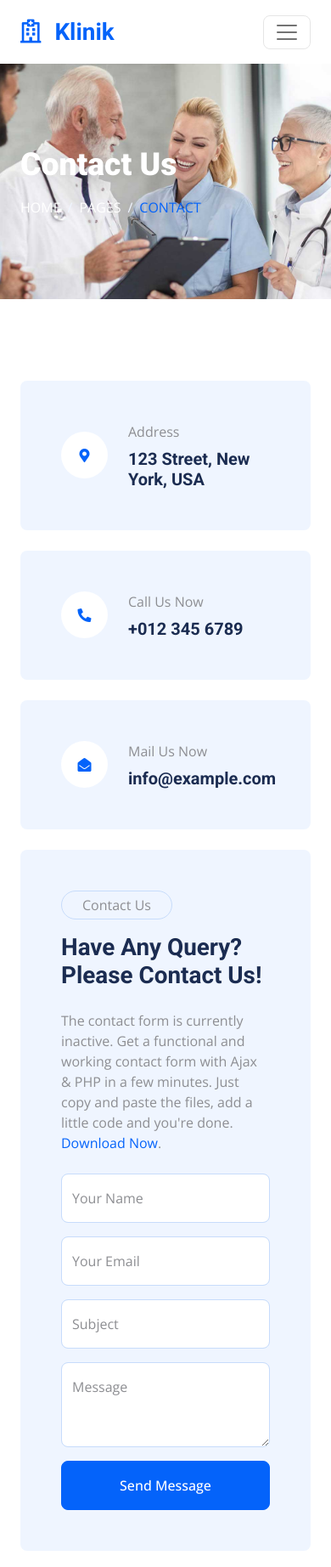
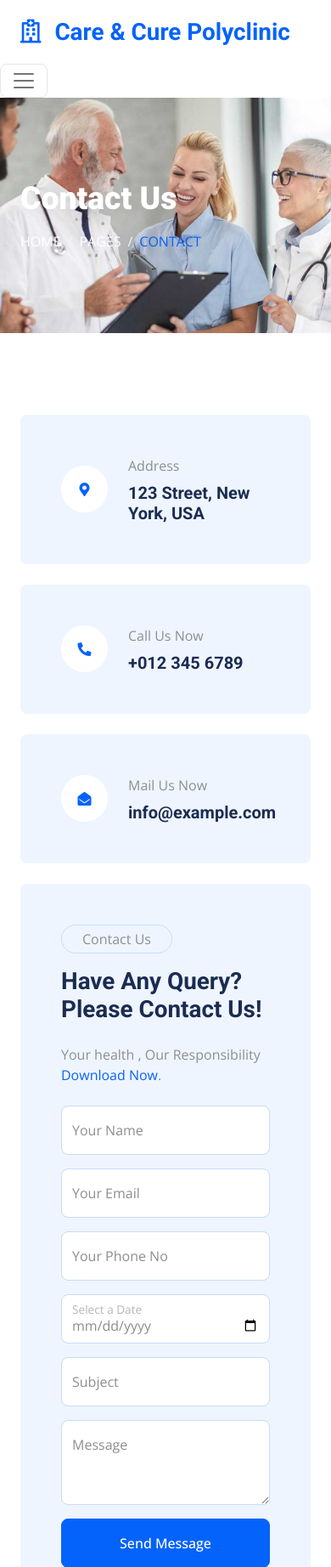
Before and after one commit to parijatSaha97/clinic-website, a PHP site: page /contact.php in a window 390 px wide. Shown: the top 1844 px of the page at 85% size. Run offline with PHP 8.4, Linux system fonts and the light colour scheme; some libraries are stand-ins or nearby versions.

Commit message:
contact page update and validation

```diff
--- a/contact.php
+++ b/contact.php
@@ -1,9 +1,69 @@
+<?php
+include_once('connection.php');
+?>
+<?php
+// check post call
+if ($_SERVER['REQUEST_METHOD'] === 'POST') {
+    // check 'sb_btn' value is 1 or not
+    if(isset( $_POST['sb_btn'] )){
+        $customer_name = $_POST['username'] ;
+        $customer_email = $_POST['useremail'];
+        $customer_phone_no = $_POST['userphone'] ;
+        $date = $_POST['date'];
+        $customer_subject = $_POST['subject'];
+        $customer_massage = $_POST['massage'];
+        $form_valid = true; // variable to track form validation
+        // Check if email is valid and not empty
+        if (!filter_var($customer_email, FILTER_VALIDATE_EMAIL) || empty($customer_email)) {
+            echo "<script> alert ('Invalid or empty email address'); window.location.href = 'contact.php';  </script>";
+            $form_valid = false;
+            return;
+            // Handle the error or redirect back to the form
+        }
+
+        // Check if phone number is valid and not empty
+        if (!preg_match("/^[0-9]{10}$/", $customer_phone_no) || empty($customer_phone_no)) {
+            echo "<script> alert ('Invalid or empty phone number'); window.location.href = 'contact.php';  </script>";
+            $form_valid = false;
+            return;
+            // Handle the error or redirect back to the form
+        }
+
+        // Check if date is empty
+        if (empty($date)) {
+            echo "<script> alert ('Date is required'); window.location.href = 'contact.php';  </script>";
+            // Handle the error or redirect back to the form
+        }
+
+        // Check if subject is empty
+        if (empty($customer_subject)) {
+            echo "<script> alert ('Subject is required'); window.location.href = 'contact.php';  </script>";
+            // Handle the error or redirect back to the form
+        }
+
+        // $cus_insert_query = mysqli_query($conn ,"INSERT INTO customer_requirements (name,email,phone_no,date,masaage) VALUES ('$customer_name','$customer_email','$customer_phone_no','$date','$customer_subject')");
+        $cus_insert_query =  mysqli_prepare($conn, "INSERT INTO customer_requirements (name, email, phone_no, date,subject, masaage) VALUES (?, ?, ?, ?, ? ,?)");
+        // Bind parameters
+        mysqli_stmt_bind_param($cus_insert_query, "ssssss", $customer_name, $customer_email, $customer_phone_no, $date, $customer_subject,$customer_massage);
+
+        // Execute the statement
+        if (mysqli_stmt_execute($cus_insert_query)) {
+            echo "<script>alert('Data submitted')</script> ";
+        } else {
+            echo "<script>alert('Data not submitted, Please Check Again'); window.location.href = 'contact.php';  </script>";
+        }
+    }
+}
+
+ ?>
+
+
 <!DOCTYPE html>
 <html lang="en">
 
 <head>
     <meta charset="utf-8">
-    <title>Klinik - Clinic Website Template</title>
+    <title>Cc Polyclinic</title>
     <meta content="width=device-width, initial-scale=1.0" name="viewport">
     <meta content="" name="keywords">
     <meta content="" name="description">
@@ -75,7 +135,7 @@
     <!-- Navbar Start -->
     <nav class="navbar navbar-expand-lg bg-white navbar-light sticky-top p-0 wow fadeIn" data-wow-delay="0.1s">
         <a href="index.php" class="navbar-brand d-flex align-items-center px-4 px-lg-5">
-            <h1 class="m-0 text-primary"><i class="far fa-hospital me-3"></i>Klinik</h1>
+            <h1 class="m-0 text-primary"><i class="far fa-hospital me-3"></i>Care & Cure Polyclinic</h1>
         </a>
         <button type="button" class="navbar-toggler me-4" data-bs-toggle="collapse" data-bs-target="#navbarCollapse">
             <span class="navbar-toggler-icon"></span>
@@ -156,37 +216,52 @@
                         </div>
                     </div>
                 </div>
+            <form method="post" id="contact_form">
                 <div class="col-lg-6 wow fadeIn" data-wow-delay="0.1s">
                     <div class="bg-light rounded p-5">
                         <p class="d-inline-block border rounded-pill py-1 px-4">Contact Us</p>
                         <h1 class="mb-4">Have Any Query? Please Contact Us!</h1>
-                        <p class="mb-4">The contact form is currently inactive. Get a functional and working contact form with Ajax & PHP in a few minutes. Just copy and paste the files, add a little code and you're done. <a href="https://htmlcodex.com/contact-form">Download Now</a>.</p>
+                        <p class="mb-4">Your health , Our Responsibility <a href="https://htmlcodex.com/contact-form">Download Now</a>.</p>
                         <form>
                             <div class="row g-3">
-                                <div class="col-md-6">
+                                <div class="col-md-12">
                                     <div class="form-floating">
-                                        <input type="text" class="form-control" id="name" placeholder="Your Name">
+                                        <input type="text" class="form-control" id="name" name="username" placeholder="Your Name">
                                         <label for="name">Your Name</label>
                                     </div>
                                 </div>
                                 <div class="col-md-6">
                                     <div class="form-floating">
-                                        <input type="email" class="form-control" id="email" placeholder="Your Email">
+                                        <input type="email" class="form-control" id="email" name="useremail" placeholder="Your Email">
                                         <label for="email">Your Email</label>
+                                    </div>
+                                </div>
+                                <div class="col-md-6">
+                                    <div class="form-floating">
+                                        <input type="phone" class="form-control" id="phone" name="userphone" placeholder="Your Phone Number">
+                                        <label for="Phone">Your Phone No</label>
                                     </div>
                                 </div>
                                 <div class="col-12">
                                     <div class="form-floating">
-                                        <input type="text" class="form-control" id="subject" placeholder="Subject">
+                                        <input type="date" class="form-control" id="date" name="date" placeholder="Select a date">
+                                        <label for="date">Select a Date</label>
+                                    </div>
+                                </div>
+                                <div class="col-12">
+                                    <div class="form-floating">
+                                        <input type="text" class="form-control" id="subject" name="subject" placeholder="Subject">
                                         <label for="subject">Subject</label>
                                     </div>
                                 </div>
                                 <div class="col-12">
                                     <div class="form-floating">
-                                        <textarea class="form-control" placeholder="Leave a message here" id="message" style="height: 100px"></textarea>
+                                        <textarea class="form-control" placeholder="Leave a message here"  name="massage" id="message" style="height: 100px"></textarea>
                                         <label for="message">Message</label>
                                     </div>
                                 </div>
+                                <!-- Add the hidden input for form submission check -->
+                                <input type="hidden" name="sb_btn" value="1">
                                 <div class="col-12">
                                     <button class="btn btn-primary w-100 py-3" type="submit">Send Message</button>
                                 </div>
@@ -194,6 +269,7 @@
                         </form>
                     </div>
                 </div>
+            </form>
                 <div class="col-lg-6 wow fadeIn" data-wow-delay="0.5s">
                     <div class="h-100" style="min-height: 400px;">
                         <iframe class="rounded w-100 h-100"
```
